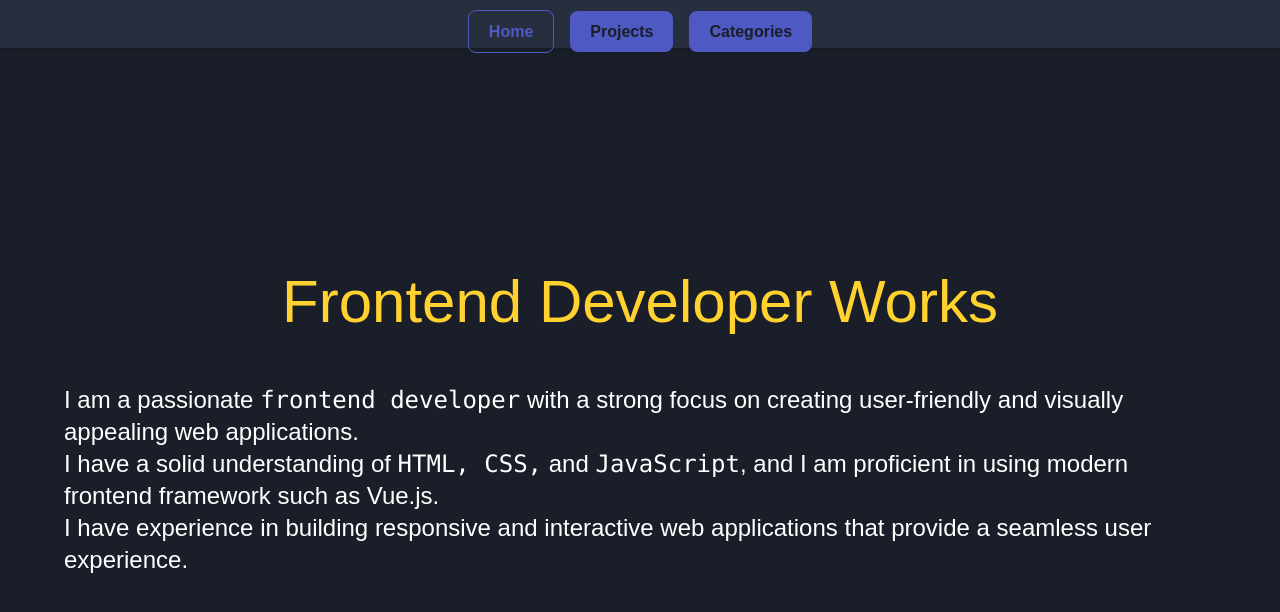
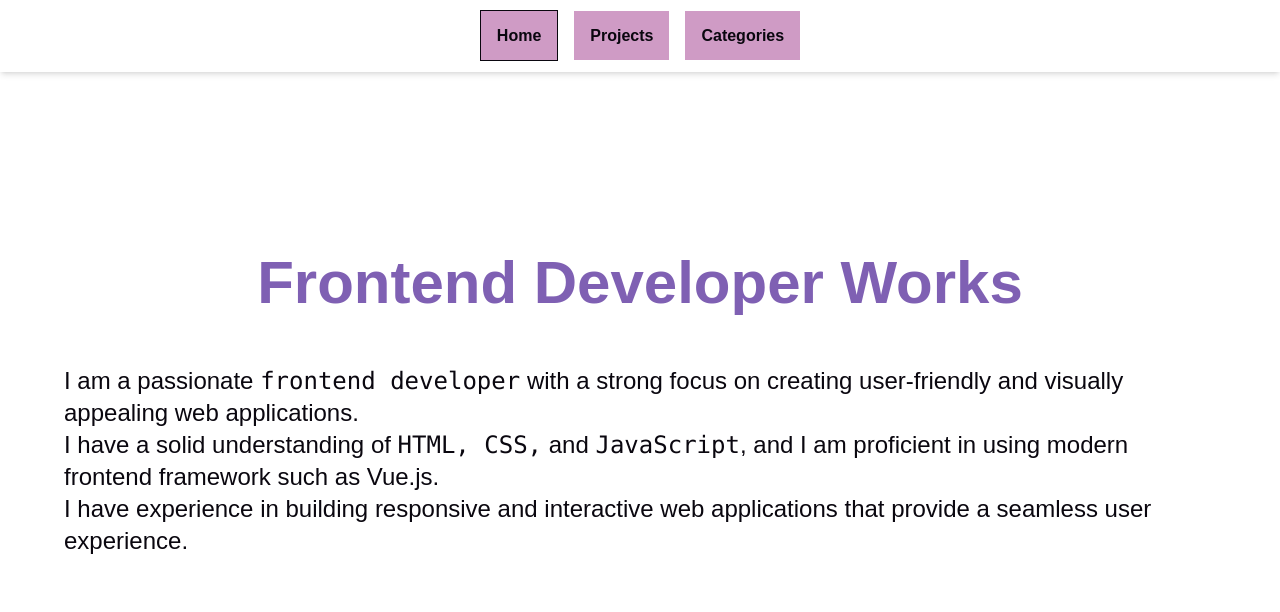
Before and after one commit to fedevworks23/vue3-products-app, a Vue app: page / in a window 1280 px wide. Shown: the top 612 px of the page. Built offline with nearby package versions, Linux system fonts and the light colour scheme.

Commit message:
added styles to product card

```diff
--- a/src/App.vue
+++ b/src/App.vue
@@ -3,14 +3,13 @@ import Navbar from './components/Navbar/Navbar.vue'
 </script>
 
 <template>
-  <header class="bg-[var(--card-background)] shadow-md p-2 text-center">
-    <Navbar />
-  </header>
-  <div class="m-auto my-5 w-[90%]">
+  <Navbar />
+
+  <div class="m-auto mt-[1%] w-[90%]">
     <router-view></router-view>
   </div>
 </template>
 
 <style scoped></style>
 
-https://in.pinterest.com/pin/9148005521139338/
+<!-- https://in.pinterest.com/pin/9148005521139338/ -->
--- a/src/components/Custom/TopicTitle.vue
+++ b/src/components/Custom/TopicTitle.vue
@@ -1,6 +1,6 @@
 <template>
-  <div class="m-auto my-5 w-[90%] text-[var(--white)]">
-    <p class="mb-2 pb-3 text-2xl">
+  <div class="m-auto my-5 w-[90%] text-[var(--primary)]">
+    <p class="mb-2 pb-3 font-bold text-2xl">
       <slot name="title"></slot>
     </p>
     <hr />
--- a/src/components/Navbar/Navbar.vue
+++ b/src/components/Navbar/Navbar.vue
@@ -1,13 +1,17 @@
 <template>
-  <div class="py-3 font-medium text-[14px]">
+  <header
+    class="flex justify-center shadow-md m-auto font-medium text-[14px] text-center"
+  >
+    <div class="px-[10px] py-[24px]">
       <router-link
         v-for="navRoute in navRoutes"
         :key="navRoute.name"
-      class="bg-[var(--buttonClick)] hover:bg-[var(--backgroundColor)] m-2 px-5 py-3 rounded-[8px] hover:rounded-3xl font-bold text-[16px]/normal text-[var(--backgroundColor)] hover:text-[var(--buttonClick)] transition-all hover:transition-all hover:duration-500 hover:ease-in-out"
+        class="bg-[var(--secondary)] hover:bg-[var(--accent)] m-2 p-4 font-bold text-[16px]/normal text-[var(--text)] hover:text-[var(--background)] transition-all hover:transition-all hover:duration-500 hover:ease-in-out"
         :to="navRoute.path"
         >{{ navRoute.name }}</router-link
       >
     </div>
+  </header>
 </template>
 
 <script setup lang="ts">
--- a/src/components/ProductsDetails.vue
+++ b/src/components/ProductsDetails.vue
@@ -5,7 +5,7 @@
     <template #buttons>
       <div class="flex flex-row-reverse">
         <button
-          class="bg-[var(--backgroundColor)] hover:bg-[var(--card-background)] my-3 mr-2 px-5 py-2 border-[var(--card-subtext)] border-2 rounded-[8px] font-bold hover:text-[var(--card-subtext)] cursor-pointer"
+          class="bg-[var(--background)] hover:bg-[var(--secondary)] my-3 mr-2 px-5 py-2 border-[var(--card-subtext)] border-2 rounded-[8px] font-bold text-[var(--primary)] hover:text-[var(--background)] cursor-pointer"
           @click="goBack"
         >
           Back
@@ -16,12 +16,12 @@
 
   <template v-if="!productDetail">Loading</template>
 
-  <div class="bg-[var(--card-background)] m-auto mt-4 w-[80%]" v-else>
+  <div class="bg-[var(--background)] m-auto mt-4 w-[80%]" v-else>
     <div
-      class="flex xl:flex-row flex-col items-center shadow-[#ffffff] mx-auto my-10 p-3 border-[var(--buttonNormal)] border-2 rounded-2xl text-[var(--text-color)]"
+      class="flex xl:flex-row flex-col items-center shadow-[#ffffff] mx-auto my-10 p-3 border-[var(--primary)] border-2 rounded-2xl text-[var(--text-color)]"
     >
       <div
-        class="top-[-70px] xl:top-0 xl:left-[-5%] relative flex xl:flex-initial justify-center bg-[var(--backgroundColor)] mb-3 border-[var(--buttonNormal)] border-2 rounded-full lg:rounded-2xl transition-all duration-900 ease-in-out"
+        class="top-[-70px] xl:top-0 xl:left-[-5%] relative flex xl:flex-initial justify-center bg-[var(--primary)] mb-3 border-[var(--primary)] border-2 rounded-full lg:rounded-2xl transition-all duration-900 ease-in-out"
       >
         <img
           class="w-[300px]"
--- a/src/components/ProductsView/ProductLists.vue
+++ b/src/components/ProductsView/ProductLists.vue
@@ -32,13 +32,13 @@ onMounted(() => {
       <div class="flex flex-row-reverse">
         <button
           @click="nextList()"
-          class="bg-[var(--backgroundColor)] hover:bg-[var(--card-background)] my-3 mr-2 px-5 py-2 border-[var(--card-subtext)] border-2 rounded-[8px] font-bold hover:text-[var(--card-subtext)] cursor-pointer"
+          class="bg-[var(--background)] hover:bg-[var(--accent)] my-3 mr-2 px-5 py-2 border-[var(--primary)] border-2 rounded-[8px] font-bold text-[var(--primary)] hover:text-[var(--background)] transition duration-500 ease-in-out cursor-pointer"
         >
           Next
         </button>
         <button
           @click="prevList()"
-          class="bg-[var(--backgroundColor)] hover:bg-[var(--card-background)] my-3 mr-2 px-5 py-2 border-[var(--card-subtext)] border-2 rounded-[8px] font-bold hover:text-[var(--card-subtext)] cursor-pointer"
+          class="bg-[var(--background)] hover:bg-[var(--accent)] my-3 mr-2 px-5 py-2 border-[var(--primary)] border-2 rounded-[8px] font-bold text-[var(--primary)] hover:text-[var(--background)] transition duration-500 ease-in-out cursor-pointer"
         >
           Prev
         </button>
--- a/src/router/index.ts
+++ b/src/router/index.ts
@@ -36,7 +36,7 @@ const routes = [
 ]
 
 const router = createRouter({
-  linkActiveClass: 'bg-transparent border-1 border-[var(--buttonClick)] rounded-3xl text-[var(--buttonClick)]',
+  linkActiveClass: 'bg-[var(--primary)] border-1 border-[var(--text)] rounded-1xl text-[var(--text)]',
   history: createWebHistory(),
   routes,
 })
--- a/src/services/httpClientApi.ts
+++ b/src/services/httpClientApi.ts
@@ -3,7 +3,7 @@ import httpClient from '../common/interceptor'
 
 const get_products_by_limit = async (limit: number, skip: number) => {
   try {
-    const { data } = await httpClient.get('/products' + `?limit=${limit}&skip=${skip}`)
+    const { data } = await httpClient.get('/products' + `?limit=${limit}&skip=${skip}&select=title,id,category,thumbnail,price`)
     return data.products
   } catch (err) {
     console.log(err)
--- a/src/style.css
+++ b/src/style.css
@@ -1,24 +1,21 @@
 @import 'tailwindcss';
 
-:root {
-  --font-poppins: Poppins, sans-serif;
+@import url('https://fonts.googleapis.com/css2?family=Inter:ital,opsz,wght@0,14..32,100..900;1,14..32,100..900&display=swap');
 
-  --black: #000000;
-  --white: #ffffff;
-  --white-1: #f7f8fa;
-  --purple: #6a0dad;
-
-  --backgroundColor: #1A1E29;
-  --primaryColor: #4E59C3;
-  --card-background: #272E3E;
-  --card-subtext: #A0A3B1;
-
-  --buttonClick: #4E59C3;
-  --buttonHover: #626EDE;
-  --buttonNormal: #7884F4;
+@theme {
+   --shadow-3xl: 0 1px 15px var(--accent);
 }
 
-/* @import url('https://fonts.googleapis.com/css2?family=Poppins:ital,wght@0,100;0,200;0,300;0,400;0,500;0,600;0,700;0,800;0,900;1,100;1,200;1,300;1,400;1,500;1,600;1,700;1,800;1,900&display=swap'); */
+:root {
+  --font-poppins: 'Inter', sans-serif;
+  --transition: 9s ease-in-out;
+
+  --text: #0a070f;
+  --background: #f6f5fa;
+  --primary: #7f60b3;
+  --secondary: #cf9bc5;
+  --accent: #c27fa5;
+}
 
 * {
   box-sizing: border-box;
@@ -26,19 +23,27 @@
 }
 
 body {
-  color: var(--white);
+  color: var(--text);
   background-color: var(--backgroundColor);
+  font-family: 'Inter', sans-serif;
 
   font-optical-sizing: auto;
   /* font-weight: <weight>; */
   font-style: normal;
   font-family: 'Poppins', sans-serif;
+  scroll-behavior: smooth;
+  height: 100vh;
 }
 
 #app {
-  height: 100lvh;
-  display: grid;
-  grid-template-rows: 6% auto;
+  /* display: grid;
+  grid-template-rows: 6% auto; */
+}
+.inter-normal {
+  font-family: 'Inter', sans-serif;
+  font-optical-sizing: auto;
+  font-weight: 400;
+  font-style: normal;
 }
 
 /* Follow this page */
--- /dev/null
+++ b/src/utils/util.ts
@@ -0,0 +1,3 @@
+export const capitalizeFirstLetter = (str: string) => {
+  return str.charAt(0).toUpperCase() + str.slice(1)
+}
--- a/src/views/HomePage.vue
+++ b/src/views/HomePage.vue
@@ -1,9 +1,9 @@
 <template>
-  <div class="content-center h-[100%] text-2xl">
+  <div class="justify-center content-center grid m-auto h-[80vh] text-2xl">
     <div class="flex flex-col">
       <div class="text-center">
         <!-- <span class="text-lg">Hi, I'm Sriman</span> -->
-        <span class="text-amber-300 text-6xl"> Frontend Developer Works </span>
+        <span class="font-bold text-[var(--primary)] text-6xl"> Frontend Developer Works </span>
       </div>
       <br />
       <span class="mt-5 text-2xl">
--- a/src/views/Projects.vue
+++ b/src/views/Projects.vue
@@ -3,13 +3,14 @@
     <template #title> Projects </template>
 
     <template #default>
-      <div class="flex flex-wrap mt-5">
+      <div class="gap-4 grid grid-cols-1 sm:grid-cols-2 lg:grid-cols-3 mt-5 text-center">
         <template v-for="project in projectsLinks" :key="project.id">
           <router-link :to="project.link"
-            class="flex justify-center bg-[var(--card-background)] hover:bg-[var(--backgroundColor)] shadow-lg dark:shadow-none mx-2 p-6 rounded-xl outline outline-[var(--card-subtext)] w-[30%] max-w-sm"
+            class="justify-center bg-[var(--background)] hover:bg-[var(--primary)] shadow-lg dark:shadow-none p-6 rounded-xl outline outline-[var(--primary)] w-[100%] text-[var(--primary)] hover:text-[var(--background)] transition-all duration-500 ease-in-out"
+            v-cloak
         >
           <div>
-            <div class="font-medium text-black dark:text-white text-xl">
+            <div class="font-medium text-xl">
               {{project.name}}
             </div>
           </div>
```
Also changed, not shown: src/components/ProductsView/ProductCard.vue (+33 -28 lines). Lines whose indentation alone changed are shown as unchanged.
